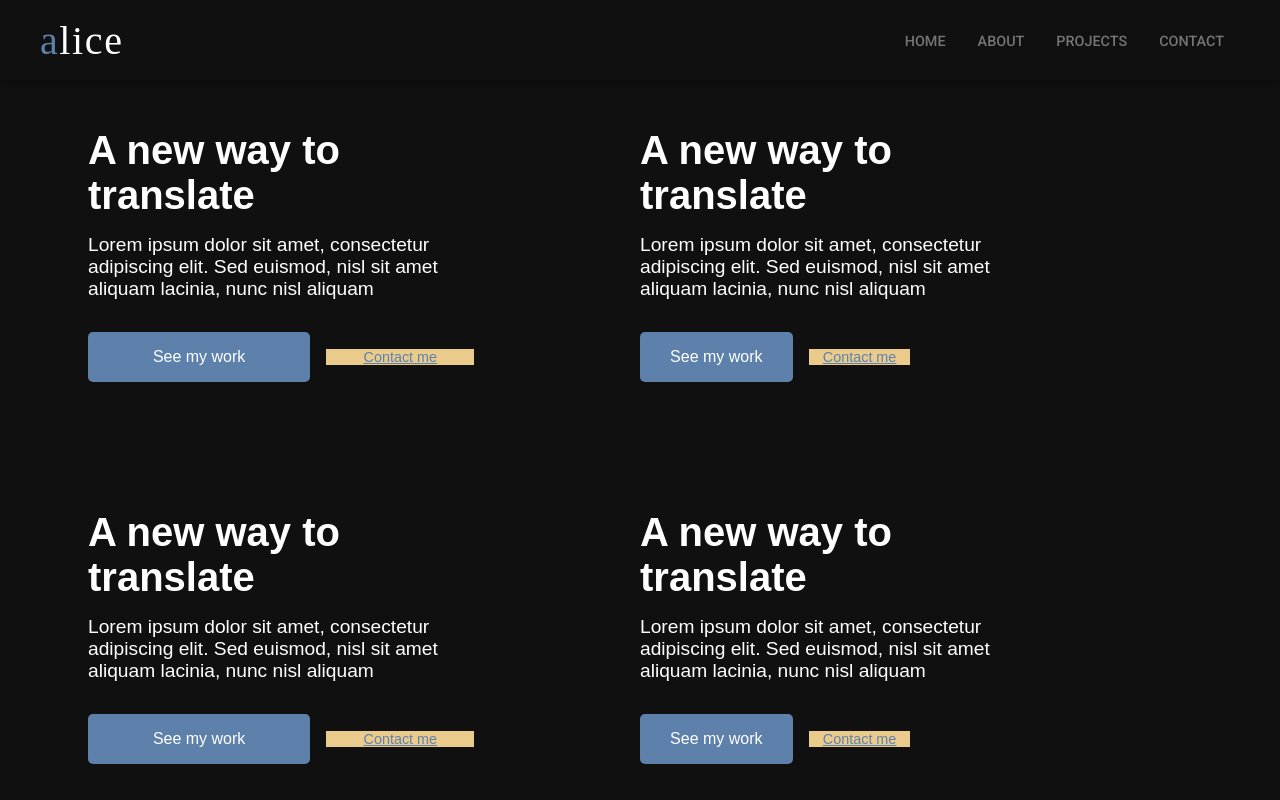
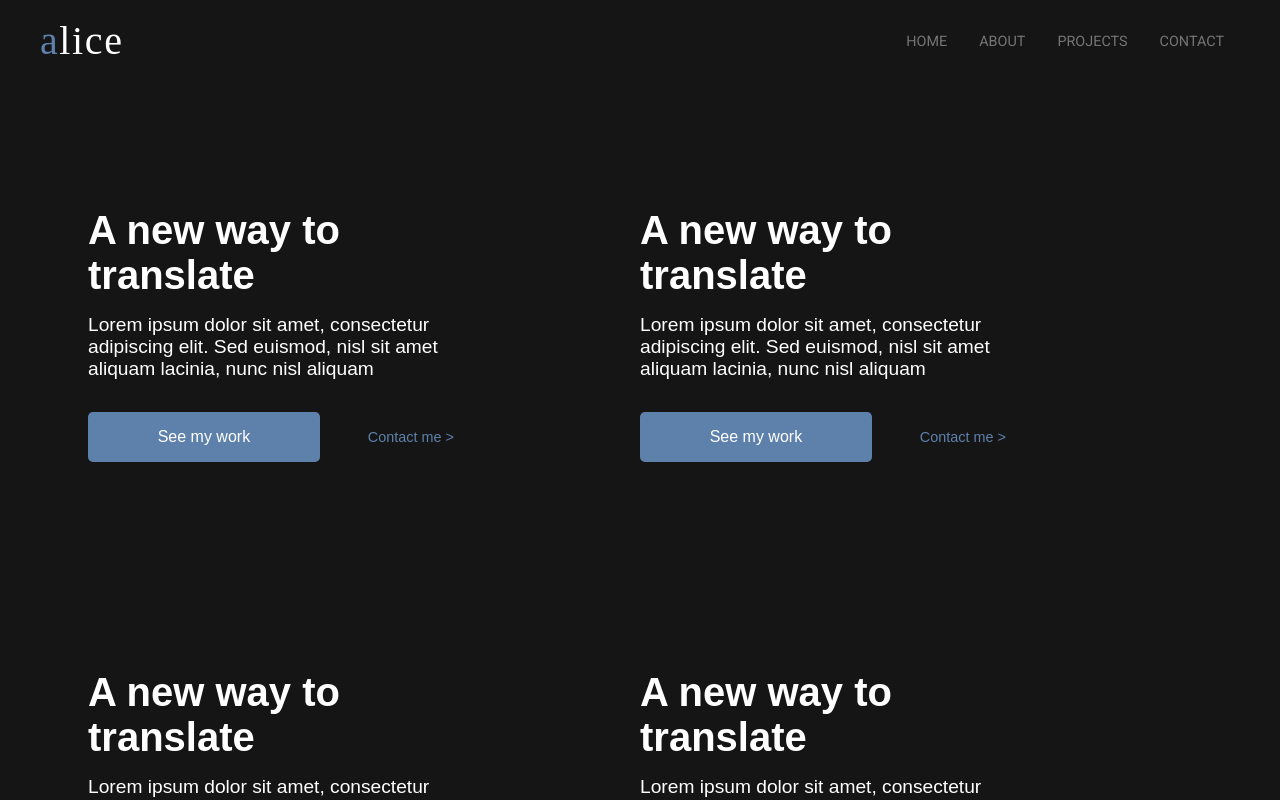
Before and after one commit to mart1d4/alice-portfolio, a Next.js app: page / in a window 1280 px wide. Shown: the top 800 px of the page. Built offline with nearby package versions, Linux system fonts and the light colour scheme; a web font is replaced by a local one.

Commit message:
Makes footer slightly better Changes color scheme

```diff
--- a/package.json
+++ b/package.json
@@ -36,6 +36,7 @@
         "framer-motion": "^7.6.19",
         "next": "^13.0.6",
         "react": "^18.2.0",
-        "react-dom": "^18.2.0"
+        "react-dom": "^18.2.0",
+        "react-use-scroll": "^1.0.3"
     }
 }
--- a/src/components/Content/Content.jsx
+++ b/src/components/Content/Content.jsx
@@ -22,6 +22,7 @@ const Content = () => {
             >
                 {contentSections.map((section) => (
                     <motion.section
+                        key={section}
                         className={styles.section}
                         whileInView={{
                             opacity: 1,
--- a/src/components/Content/Content.module.css
+++ b/src/components/Content/Content.module.css
@@ -15,4 +15,5 @@
     width: 100%;
     padding: 8rem 3rem 0 3rem;
     display: flex;
+    margin-top: 5rem;
 }
--- a/src/components/Content/ContentSections/Hero/Hero.jsx
+++ b/src/components/Content/ContentSections/Hero/Hero.jsx
@@ -30,7 +30,7 @@ export const Hero = () => {
                     </motion.button>
 
                     <motion.button>
-                        Contact me
+                        Contact me &gt;
                     </motion.button>
                 </div>
             </div>
@@ -48,6 +48,7 @@ export const Hero = () => {
                         Lorem ipsum dolor sit amet, consectetur adipiscing elit. Sed
                         euismod, nisl sit amet aliquam lacinia, nunc nisl aliquam
                     </p>
+                </div>
 
                 <div
                     className={styles.hero__buttons}
@@ -60,9 +61,8 @@ export const Hero = () => {
                     </motion.button>
 
                     <motion.button>
-                            Contact me
+                        Contact me &gt;
                     </motion.button>
-                    </div>
                 </div>
             </div>
         </>
--- a/src/components/Content/ContentSections/Hero/Hero.module.css
+++ b/src/components/Content/ContentSections/Hero/Hero.module.css
@@ -5,7 +5,7 @@
 }
 
 .hero__content {
-    width: 70%;
+    width: 75%;
     display: flex;
     flex-direction: column;
     justify-content: center;
@@ -42,19 +42,17 @@
     border-radius: 5px;
     font-size: 1rem;
     font-weight: 500;
-    margin-right: 1rem;
+    margin-right: 3rem;
     cursor: pointer;
 }
 
 .hero__buttons button:last-child {
-    width: 40%;
-    background-color: var(--accent-secondary);
+    background-color: transparent;
     color: var(--accent-primary);
     border: none;
     font-size: 0.9rem;
     font-weight: 500;
     cursor: pointer;
-    text-decoration: underline;
 }
 
 .underline {
--- a/src/components/Footer/Footer.jsx
+++ b/src/components/Footer/Footer.jsx
@@ -8,7 +8,9 @@ const Footer = () => {
             <footer
                 className={styles.footer}
             >
-                Footer
+                <p>
+                    {new Date().getFullYear()} &copy; Alice - All rights reserved.
+                </p>
             </footer>
         </div>
     );
--- a/src/components/Footer/Footer.module.css
+++ b/src/components/Footer/Footer.module.css
@@ -2,14 +2,22 @@
     width: 100%;
     height: 250px;
     padding: 0 1rem;
-    margin-top: 8rem;
+    margin-top: 16rem;
 }
 
 .footer {
+    position: relative;
     width: clamp(320px, 100%, 1200px);
     height: 100%;
     margin: 0 auto;
     display: flex;
-    justify-content: space-between;
+    justify-content: center;
     align-items: center;
+    border-top: 1px solid rgba(255, 255, 255, 0.2);
 }
+
+.footer p {
+    font-size: 0.8rem;
+    font-weight: 400;
+    color: var(--foreground-secondary);
+}
--- a/src/components/Header/Header.jsx
+++ b/src/components/Header/Header.jsx
@@ -1,7 +1,6 @@
 import styles from './Header.module.css';
-import { motion, AnimatePresence } from 'framer-motion';
+import { motion, AnimatePresence, useScroll } from 'framer-motion';
 import { useState } from 'react';
-import Link from 'next/link';
 
 const navEntries = [
     {
@@ -24,10 +23,16 @@ const navEntries = [
 
 const Header = () => {
     const [activeLink, setActiveLink] = useState(null);
+    const { scrollY } = useScroll();
 
     return (
-        <div
+        <motion.div
             className={styles.wrapper}
+            style={{
+                boxShadow: scrollY > 70
+                    ? '0 0 10px rgba(0, 0, 0, 0.2)'
+                    : 'none',
+            }}
         >
             <header
                 className={styles.header}
@@ -44,9 +49,9 @@ const Header = () => {
                         className={styles.navList}
                         onMouseLeave={() => setActiveLink(null)}
                     >
-                        {navEntries.map((entry) => (
+                        {navEntries.map((entry, index) => (
                             <li
-                                key={entry}
+                                key={index}
                                 onMouseEnter={() => setActiveLink(entry)}
                             >
                                 <a
@@ -64,6 +69,7 @@ const Header = () => {
                                         {
                                             entry === activeLink && (
                                                 <motion.div
+                                                    key={entry}
                                                     className={styles.navLinkBackground}
                                                     layoutId={styles.navLinkBackground}
                                                     initial={{
@@ -91,7 +97,7 @@ const Header = () => {
                     </ul>
                 </nav>
             </header>
-        </div>
+        </motion.div>
     );
 }
 
--- a/src/components/Header/Header.module.css
+++ b/src/components/Header/Header.module.css
@@ -2,9 +2,7 @@
     width: 100%;
     height: 80px;
     background: var(--background-primary);
-    box-shadow: 0 0 10px rgba(0, 0, 0, 0.5);
     padding: 0 1rem;
-    margin-bottom: 5rem;
     position: fixed;
 }
 
@@ -45,12 +43,9 @@
     font-size: 0.9rem;
     padding: 0.5rem 1rem;
     border-radius: 5px;
-    color: #505050;
     z-index: 10;
-    transition: all 0.15s ease-out;
     text-transform: uppercase;
-    font-weight: 500;
-    letter-spacing: 0;
+    font-weight: 400;
     user-select: none;
 }
 
--- a/src/styles/global.css
+++ b/src/styles/global.css
@@ -2,9 +2,9 @@
 @import url('https://fonts.googleapis.com/css2?family=Antic+Slab&display=swap');
 
 :root {
-    --background-primary: #101010;
-    --background-secondary: #151515;
-    --background-tertiary: #202020;
+    --background-primary: #151515;
+    --background-secondary: #202020;
+    --background-tertiary: #252525;
     --foreground-primary: #ffffff;
     --foreground-secondary: #cccccc;
     --foreground-tertiary: #757575;
```
Also changed, not shown: 1 other file (tests, documents, lock files or other folders). Lines whose indentation alone changed are shown as unchanged.
